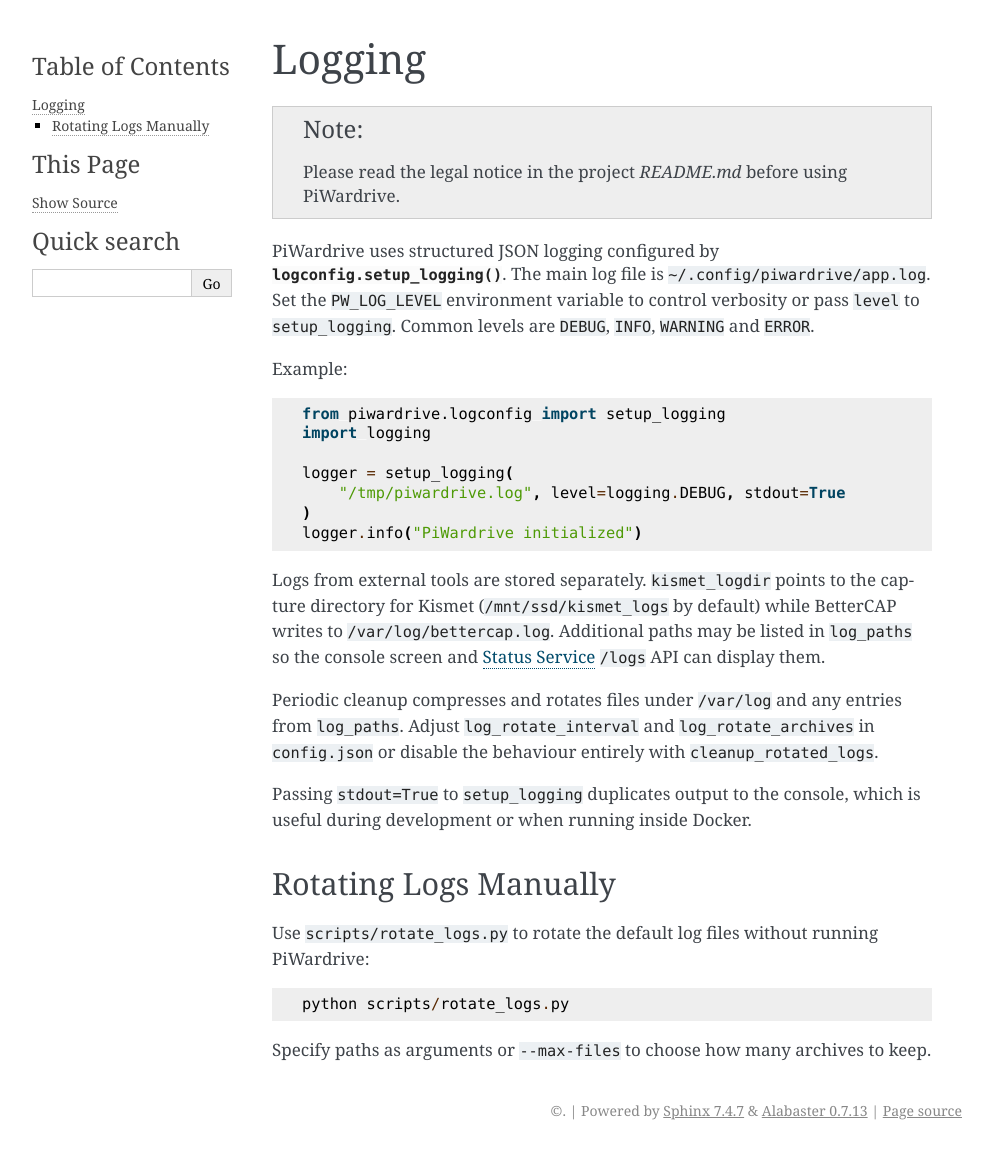
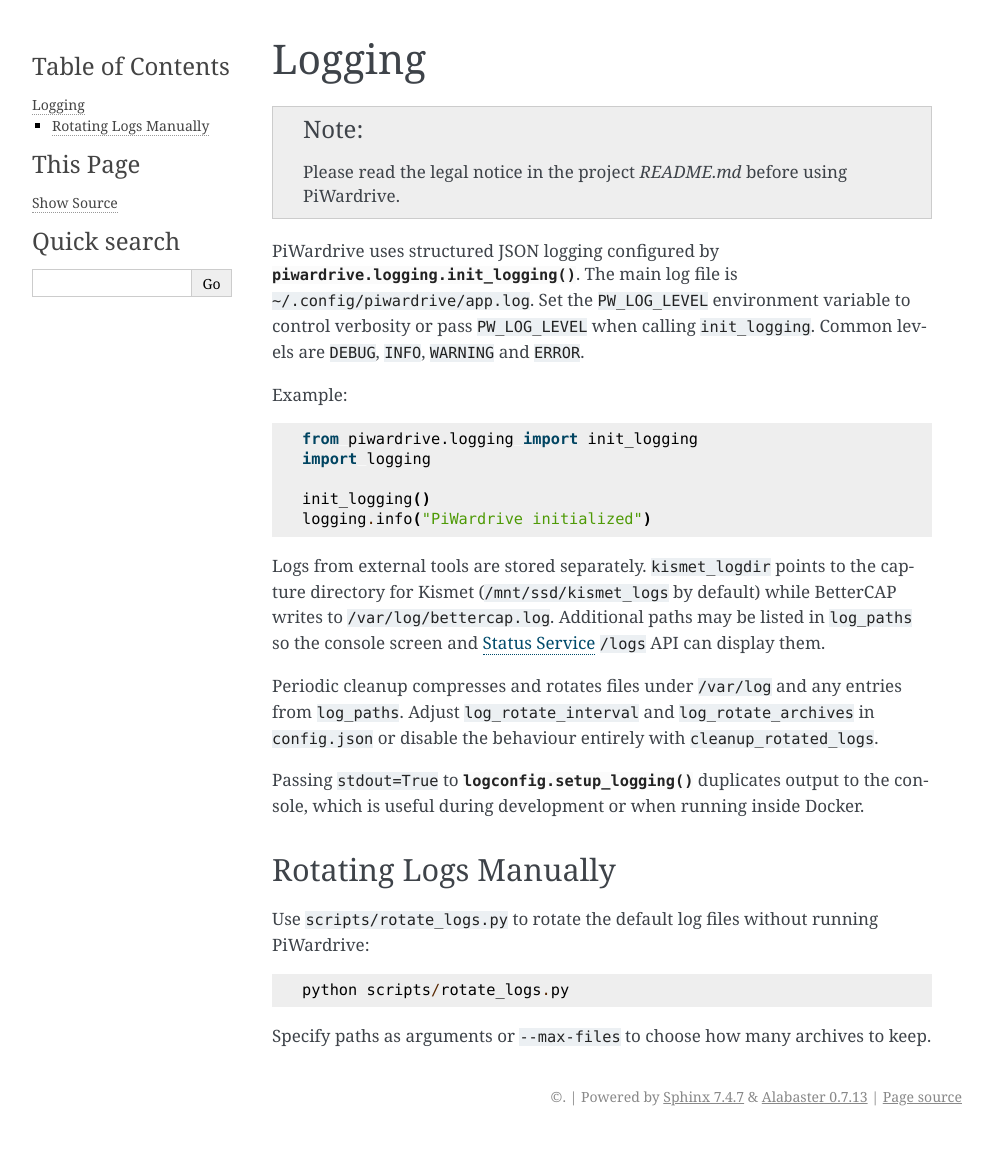
Before and after one commit to Trashytalk/piwardrive, a Sphinx documentation site: the page built from docs/logging.rst, in a window 1280 px wide. Shown: the whole page, without its empty margins (148-1141 px from the left). Built offline with Sphinx 7.4.7, drawn with Linux system fonts in a browser that asks for light colours.

Commit message:
Centralize structured logging

```diff
--- a/docs/architecture.rst
+++ b/docs/architecture.rst
@@ -52,9 +52,9 @@ the scheduler.
 External services such as Kismet, BetterCAP and ``gpsd`` are controlled via
 shell commands. They run outside the Python process but are monitored by the
 application. Structured JSON logs are produced through
-``logconfig.setup_logging`` and written to ``~/.config/piwardrive/app.log`` by
-default. The logger can also emit to ``stdout`` or extra handlers passed into
-``setup_logging`` for easier debugging.
+``piwardrive.logging.init_logging`` and written to ``~/.config/piwardrive/app.log`` by
+default. The logger can also emit to ``stdout`` or extra handlers by calling
+``logconfig.setup_logging`` for simple scripts.
 
 Startup Sequence
 ~~~~~~~~~~~~~~~~
--- a/docs/logging.rst
+++ b/docs/logging.rst
@@ -3,20 +3,20 @@ Logging
 .. note::
    Please read the legal notice in the project `README.md` before using PiWardrive.
 
-PiWardrive uses structured JSON logging configured by :func:`logconfig.setup_logging`.
+PiWardrive uses structured JSON logging configured by
+:func:`piwardrive.logging.init_logging`.
 The main log file is ``~/.config/piwardrive/app.log``. Set the ``PW_LOG_LEVEL``
-environment variable to control verbosity or pass ``level`` to ``setup_logging``.
+environment variable to control verbosity or pass ``PW_LOG_LEVEL`` when calling
+``init_logging``.
 Common levels are ``DEBUG``, ``INFO``, ``WARNING`` and ``ERROR``.
 
 Example::
 
-    from piwardrive.logconfig import setup_logging
+    from piwardrive.logging import init_logging
     import logging
 
-    logger = setup_logging(
-        "/tmp/piwardrive.log", level=logging.DEBUG, stdout=True
-    )
-    logger.info("PiWardrive initialized")
+    init_logging()
+    logging.info("PiWardrive initialized")
 
 Logs from external tools are stored separately. ``kismet_logdir`` points to the
 capture directory for Kismet (``/mnt/ssd/kismet_logs`` by default) while
```
Also changed, not shown: other parts of docs/logging.rst (+1 -1 lines), README.md (+3 -1 lines), 6 other files.
